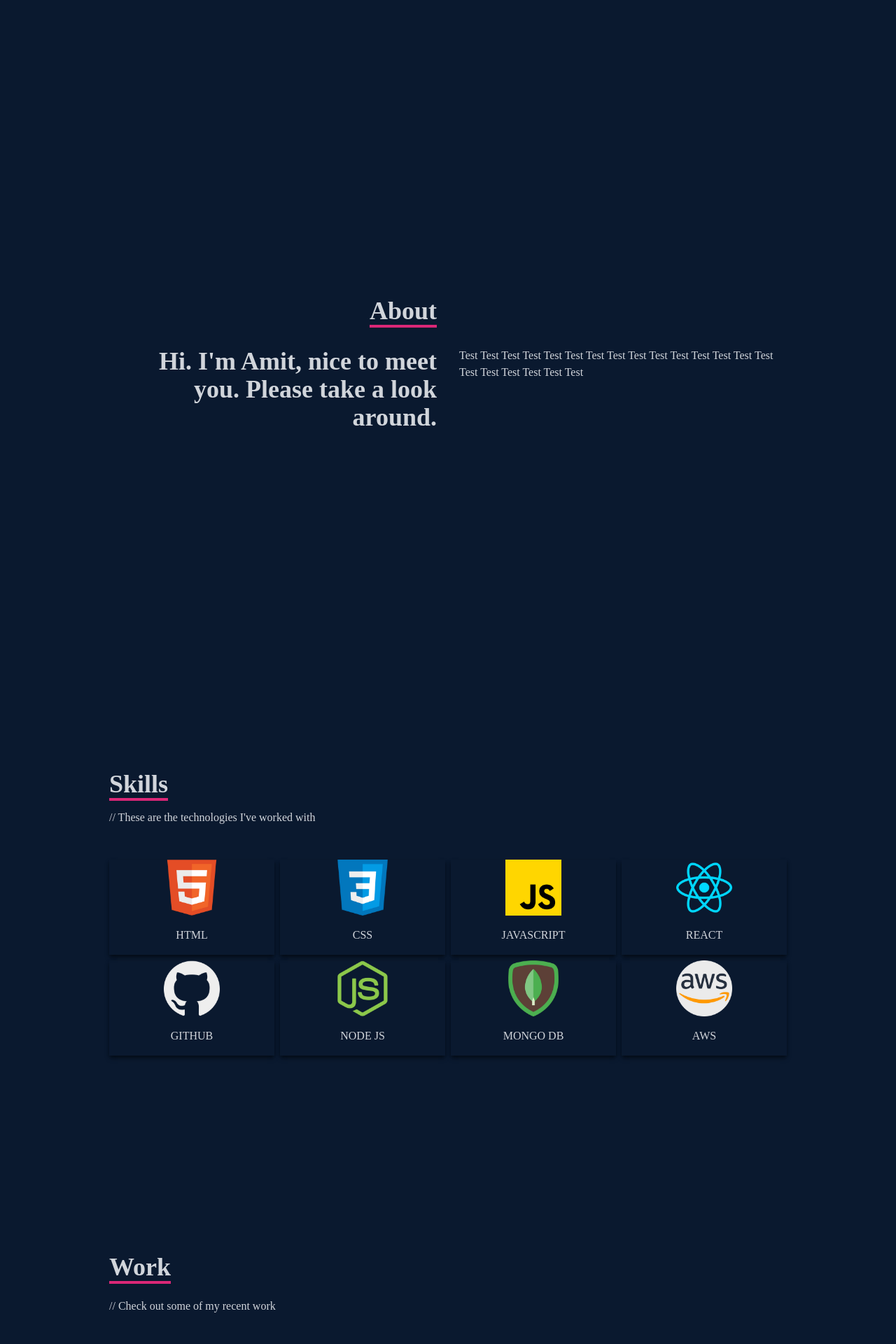
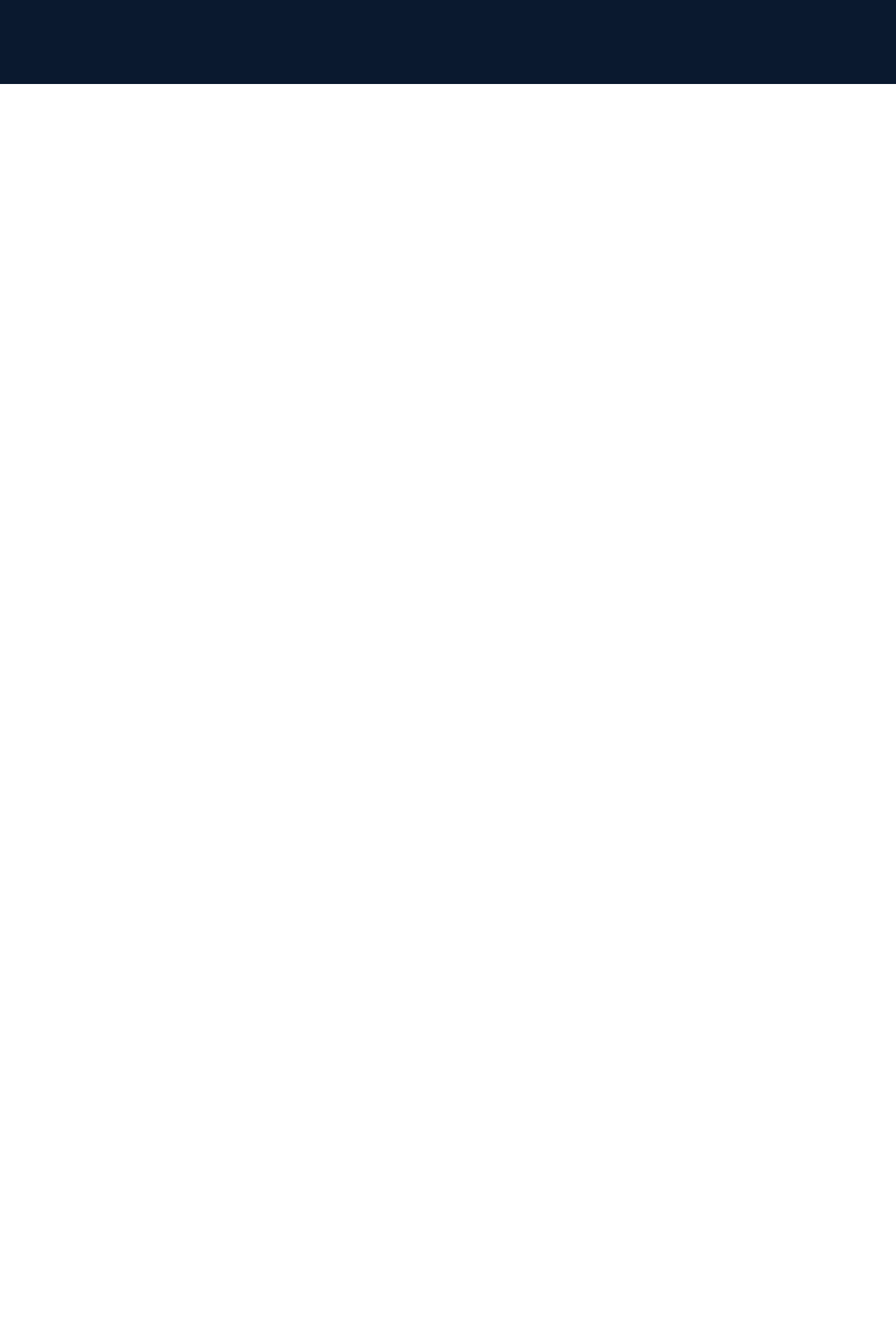
Before and after one commit to amitnarine/amitnarine-portfolio, a React (Create React App) app: page / in a window 1280 px wide. Shown: the part 680-2600 px from the top of the page at 70% size. After the commit the page ends 800 px from the top, so only its background shows below. Built offline with nearby package versions, Linux system fonts and the light colour scheme.

Commit message:
added react-dom functionality to make webpages instead of scroll

```diff
--- a/package.json
+++ b/package.json
@@ -9,6 +9,7 @@
     "react": "^18.2.0",
     "react-dom": "^18.2.0",
     "react-icons": "^4.4.0",
+    "react-router-dom": "^6.4.1",
     "react-scripts": "5.0.1",
     "react-scroll": "^1.8.7",
     "web-vitals": "^2.1.4"
--- a/src/App.js
+++ b/src/App.js
@@ -4,17 +4,21 @@
 import Navbar from "./components/Navbar";
 import Skills from "./components/Skills";
 import Work from "./components/Work";
-
+import {Routes, Route} from "react-router-dom";
 
 function App() {
   return (
     <div>
       <Navbar></Navbar>
-      <Home></Home>
-      <About></About>
-      <Skills></Skills>
-      <Work></Work>
-      <Contact></Contact>
+
+      <Routes>
+        <Route path ='/' element={<Home/>} />
+        <Route path ='/about' element={<About/>} />
+        <Route path ='/skills' element={<Skills/>} />
+        <Route path ='/work' element={<Work/>} />
+        <Route path ='/contact' element={<Contact/>} />
+      </Routes>
+
     </div>
   );
 }
--- a/src/components/Navbar.jsx
+++ b/src/components/Navbar.jsx
@@ -3,7 +3,7 @@
 import {FaBars, FaTimes, FaGithub, FaLinkedin, FaFacebook} from 'react-icons/fa'
 import {HiOutlineMail} from 'react-icons/hi'
 import {BsFillPersonLinesFill} from 'react-icons/bs'
-import {Link} from 'react-scroll'
+
 
 
 
@@ -22,31 +22,19 @@
 
                 <ul className='hidden md:flex'>
                   <li>
-                  <Link to="home" smooth={true} duration={500} >
-                    Home
-                    </Link>
+                  <a href='/'>Home</a>
                   </li>
                   <li>
-                  <Link to="about" smooth={true} duration={500} >
-                    About
-                    </Link>
+                  <a href='/about'>About</a>
                   </li>
                   <li>
-                  <Link to="skills" smooth={true} duration={500} >
-                    Skills
-                    </Link>
+                  <a href='/skills'>Skills</a>
                   </li>
                   <li>
-
-                  <Link to="work" smooth={true} duration={500} >
-                    Work
-                    </Link>
+                  <a href='/work'>Work</a>
                   </li>
                   <li>
-
-                  <Link to="contact" smooth={true} duration={500} >
-                    Contact
-                    </Link>
+                  <a href='/contact'>Contact</a>
                   </li>
                 </ul>
          {/*Hamburger*/}
@@ -57,29 +45,19 @@
         {/*Mobile Menu*/}
         <ul className={!nav ? 'hidden' : 'absolute top-0 left-0 w-full h-screen bg-[#0a192f] flex flex-col justify-center items-center'}>
             <li className='py-6 text-4xl'>
-            <Link onClick={handleClick} to="home" smooth={true} duration={500} >
-                    Home
-                    </Link>
+            <a href='/'>Home</a>
             </li>
             <li className='py-6 text-4xl'>
-            <Link onClick={handleClick} to="about" smooth={true} duration={500} >
-                    About
-                    </Link>
+            <a href='/about'>About</a>
             </li>
             <li className='py-6 text-4xl'>
-            <Link onClick={handleClick} to="skills" smooth={true} duration={500} >
-                    Skills
-                    </Link>
+            <a href='/skills'>Skills</a>
             </li>
             <li className='py-6 text-4xl'>
-            <Link onClick={handleClick} to="work" smooth={true} duration={500} >
-                    Work
-                    </Link>
+            <a href='/work'>Work</a>
             </li>
             <li className='py-6 text-4xl'>
-            <Link onClick={handleClick} to="contact" smooth={true} duration={500} >
-                    Contact
-                    </Link>
+            <a href='/contact'>Contact</a>
             </li>
         </ul>
 
--- a/src/components/Work.jsx
+++ b/src/components/Work.jsx
@@ -10,8 +10,6 @@
                 <p className='text-4xl font-bold inline border-b-4 text-gray-300 border-pink-600'>Work</p>
                 <p className='py-6'>// Check out some of my recent work</p>
             </div>
-
-
 
             {/*Container*/}
             <div className='grid sm:grid-cols-2 md:grid-cols-3 gap-4'>
--- a/src/index.js
+++ b/src/index.js
@@ -2,11 +2,12 @@
 import ReactDOM from 'react-dom/client';
 import './index.css';
 import App from './App';
+import { BrowserRouter } from 'react-router-dom';
 
 
 const root = ReactDOM.createRoot(document.getElementById('root'));
 root.render(
-  <React.StrictMode>
+  <BrowserRouter>
     <App />
-  </React.StrictMode>
+  </BrowserRouter>
 );
```
Also changed, not shown: 1 other file (tests, documents, lock files or other folders).
